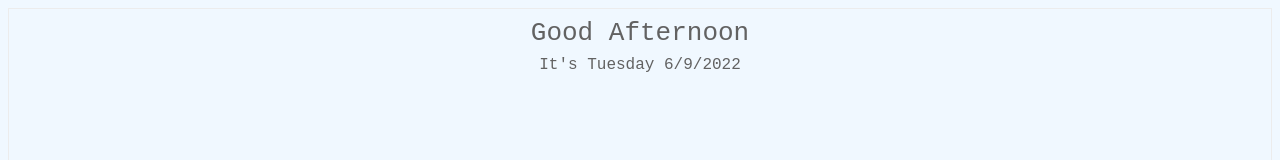
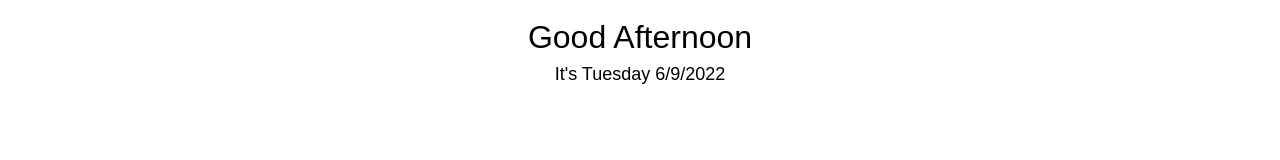
Before and after one commit to madeleine101/notionwidget, a plain HTML site: page index.html in a window 1280 px wide. Shown: the top 160 px of the page. Drawn offline with Linux system fonts and the light colour scheme.

Commit message:
Update index.html

```diff
--- a/index.html
+++ b/index.html
@@ -3,11 +3,11 @@
     <title>Greeting Message</title>
     <style>
 #lbl {
-    font-family: monospace;
+    font-family: sans-serif;
     font-size: xx-large;
-    color: #626262;
+    color: #000000;
     padding: 5px;
-    border: 1px solid #ececec;
+    border: 0px solid #ececec;
     text-align: center;
     line-height: 1.5;
     height:85%
@@ -18,7 +18,7 @@
     font-size:large;
 }
 body{
-    background-color: aliceblue;
+    background-color: white;
 }
     </style>
 </head>
```
